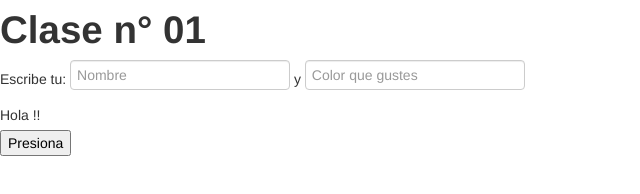
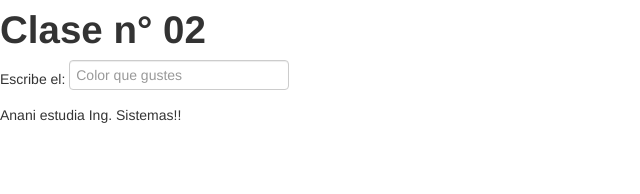
Before and after one commit to any2405/AngularJS, a plain HTML site: page index.html in a window 1280 px wide. Shown: the whole page, without its empty margins (0-640 px from the left). Drawn offline with Linux system fonts and the light colour scheme.

Commit message:
trabajo con las directivas ng-click, controlador

```diff
--- /dev/null
+++ b/app.js
@@ -0,0 +1,9 @@
+var app = angular.module('miApp', []);
+
+app.controller('MainCtrl', function($scope){
+	$scope.alum = {
+		nombre : "Anani",
+		escuela: "Ing. Sistemas"
+	}
+
+});
--- a/index.html
+++ b/index.html
@@ -1,24 +1,26 @@
 <!DOCTYPE html>
-<html ng-app>
-	<meta charset="utf-8">
+<html ng-app="miApp">
+<head>
+	<meta charset="UTF-8">
 	<title> AngularJS </title>
+
 	<link href="css/bootstrap.min.css" rel="stylesheet" media="screen">
 	<script src="angular.min.js"></script>
-
-<body>
-	<h1> Clase n° 01 </h1>
-
-	<div>
- 	<label> Escribe tu:
- 		<input type="text" ng-model="nom" placeholder="Nombre"> y
-		<input type="text" ng-model="color" placeholder="Color que gustes">
- 		</label>
- 	</div>
-
- 	<label class="text-{{color}}"> Hola {{nom}} {{cambia}}!!  </label>
- 	<button ng-click="cambia=' - Disfruta el curso'"> Presiona </button>
+	<script src="app.js"></script>
 
 
 
+</head>
+<body ng-controller="MainCtrl">
+	<h1> Clase n° 02 </h1>
+
+	<div>
+ 	<label> Escribe el:
+		<input type="text" ng-model="color" placeholder="Color que gustes">
+ 	</label>
+ 	</div>
+
+	<label class="text-{{color}}"> {{alum.nombre}} estudia {{alum.escuela}}!!  </label>
+
 </body>
 </html>
```
